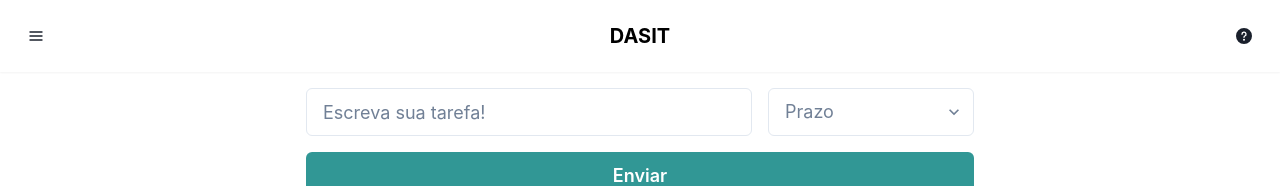
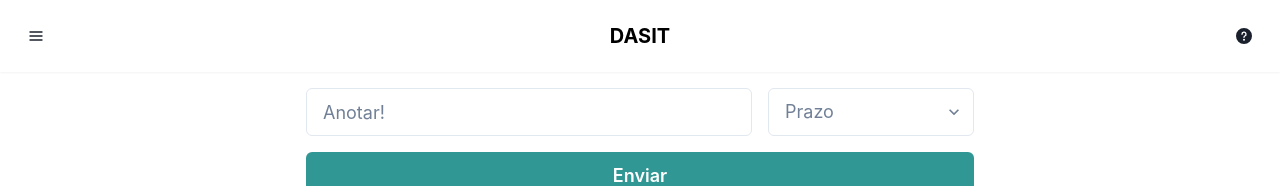
Before and after one commit to gabrielss97/dasit, a React (Vite) app: page / in a window 1280 px wide. Shown: the top 186 px of the page. Built offline with nearby package versions, Linux system fonts and the light colour scheme.

Commit message:
troquei o placeholder do botão

```diff
--- a/src/pages/Inicio.jsx
+++ b/src/pages/Inicio.jsx
@@ -76,7 +76,7 @@ export default function Inicio() {
         <VStack as="form" spacing={4} align="stretch" onSubmit={handleAddTask}>
           <HStack spacing={4}>
             <Input
-              placeholder="Escreva sua tarefa!"
+              placeholder="Anotar!"
               size="lg"
               flex="2"
               value={task}
```
